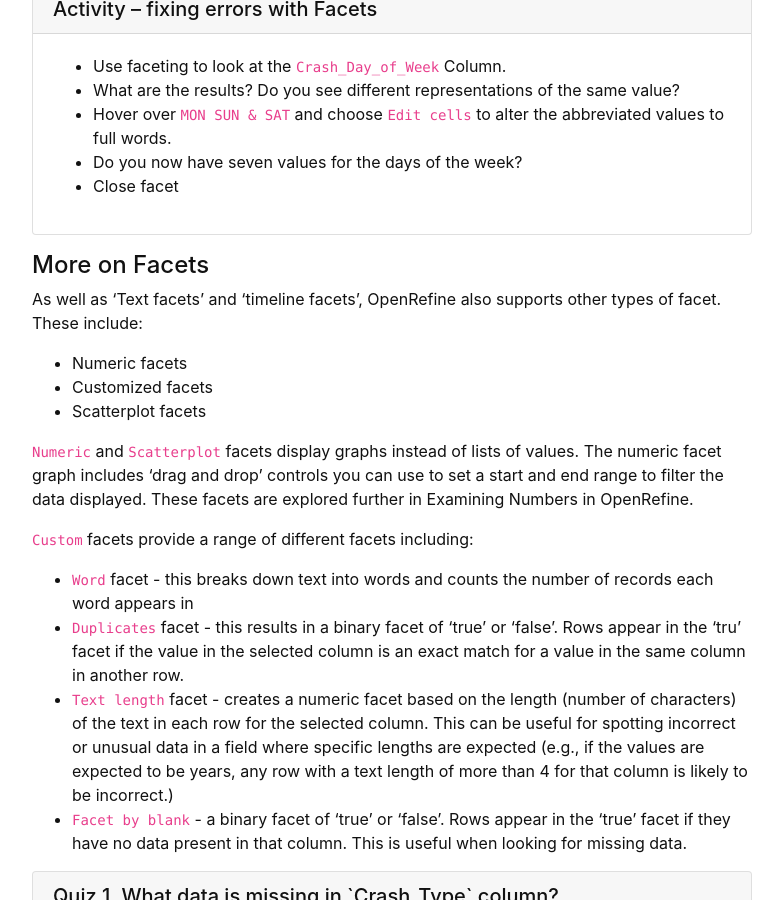
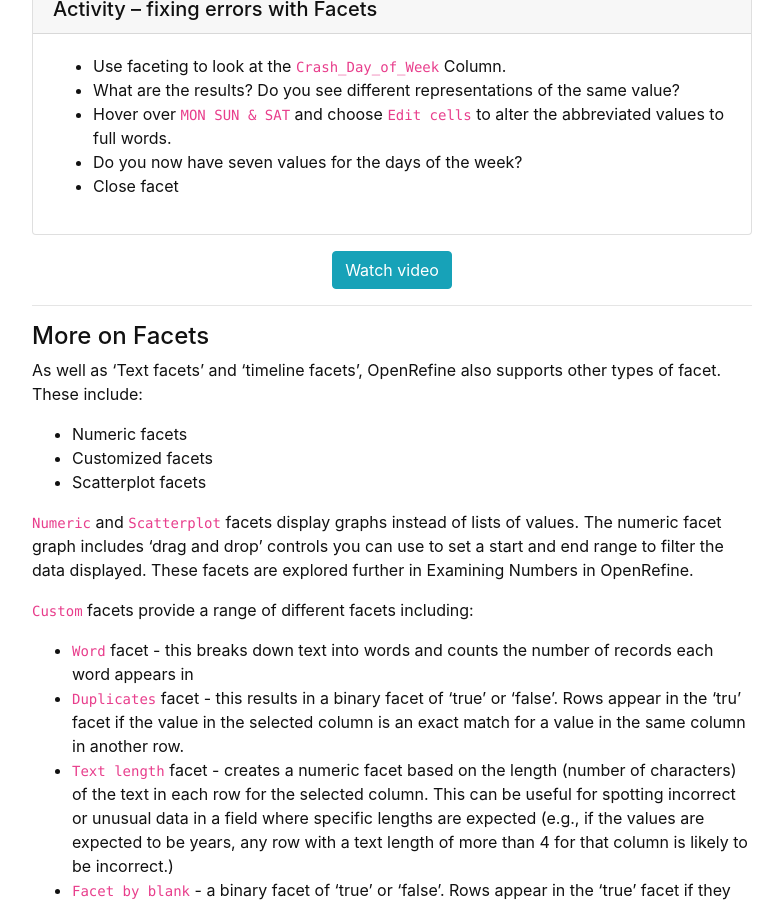
Before and after one commit to GULibrarySandbox/intro-data-wrangle, a Jekyll site: the page built from content/4-lesson.md, in a window 1280 px wide and 900 px high, scrolled down 1777 px. Shown: the whole window, without its empty margins (248-1031 px from the left). Built offline with Jekyll 4.4.1, drawn with Linux system fonts in a browser that asks for light colours.

Commit message:
Update 4-lesson.md

```diff
--- a/content/4-lesson.md
+++ b/content/4-lesson.md
@@ -65,6 +65,10 @@ You can also edit values using the facets feature.
 - Do you now have seven values for the days of the week?
 - Close facet{% endcapture %} {% include card.md header="Activity – fixing errors with Facets" text=text %}
 
+{% include button.md text="Watch video" link="https://vimeo.com/412540178/a0a65e0c0f" color="info" %}
+
+----
+
 #### More on Facets
 
 As well as 'Text facets' and 'timeline facets', OpenRefine also supports other types of facet. These include:
```
